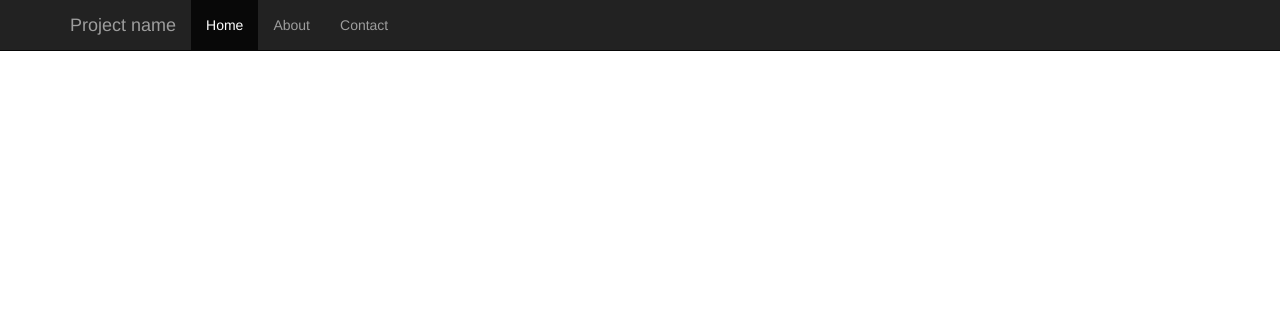
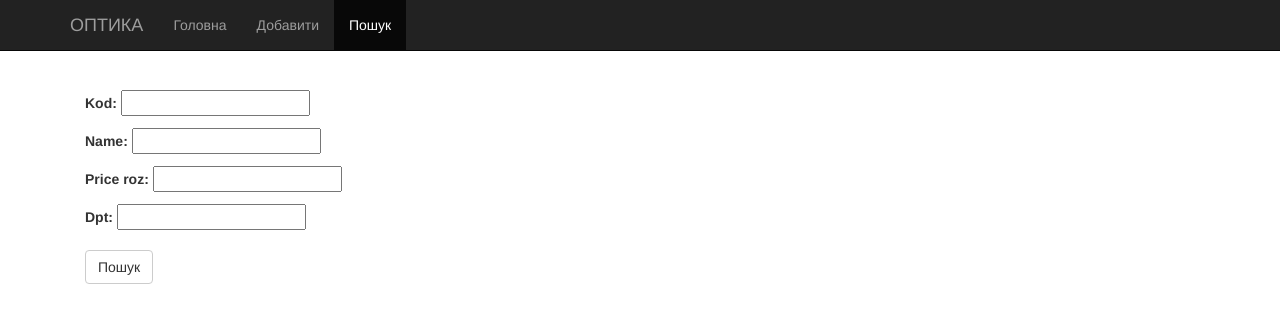
Before and after one commit to nazarred/optick, a Django app: page /glasses/ in a window 1280 px wide. Shown: the top 323 px of the page. Run offline with Django 3.2, Linux system fonts and the light colour scheme; some libraries are stand-ins or nearby versions.

Commit message:
добавив кнопки меню, свторив сторінку пошуку

```diff
--- a/glasses/forms.py
+++ b/glasses/forms.py
@@ -6,3 +6,10 @@ class GlassesModelForm(forms.ModelForm):
     class Meta:
         model = DptGlasses
         exclude = []
+
+
+class SearchModelForm(forms.Form):
+    kod = forms.CharField(max_length=15, required=False)
+    name = forms.CharField(max_length=20, required=False)
+    price_roz = forms.IntegerField(required=False)
+    dpt = forms.FloatField(required=False)
--- a/glasses/templates/glasses/glass.html
+++ /dev/null
@@ -1,4 +0,0 @@
-{% extends 'base.html' %}
-
-
-{% block title %}Main page{% endblock title %}
--- /dev/null
+++ b/glasses/templates/glasses/search.html
@@ -0,0 +1,25 @@
+{% extends 'base.html' %}
+
+
+{% block title %}Пошук{% endblock title %}
+{% block active_search %}active{% endblock  %}
+
+{% block main_content %}
+
+  <form method="post">
+      {% csrf_token %}
+      {{ form.as_p }}
+      <input type="submit" class="btn btn-default navbar-btn" value="Пошук" />
+  </form>
+
+<!--
+    {% for field in form %}
+    <div>
+    <p>{{ field.label_tag }}</p>
+        <p>{{ field }}</p>
+        <p>{{ field.label }}</p><br>
+
+    </div>
+    {% endfor %}
+-->
+{% endblock main_content %}
--- a/glasses/urls.py
+++ b/glasses/urls.py
@@ -17,6 +17,6 @@ from django.conf.urls import url
 from . import views
 
 urlpatterns = [
-    url(r'^$', views.glasses_search, name='glasses_search'),
-    url(r'^add/', views.glasses_add, name='add_glass'),
+    url(r'^$', views.glasses_search, name='search'),
+    url(r'^add/', views.glasses_add, name='add'),
 ]
--- a/glasses/views.py
+++ b/glasses/views.py
@@ -1,12 +1,12 @@
 from django.shortcuts import render, redirect
 from django.urls import reverse_lazy
-from django.views.generic import CreateView
+from django.views.generic import CreateView, ListView
 from django import forms
 from .models import DptGlasses
 from django.views.generic.base import TemplateView
 from sale.models import SoldGlasses
 from django.contrib import messages
-from .forms import GlassesModelForm
+from .forms import GlassesModelForm, SearchModelForm
 
 import datetime
 
@@ -30,7 +30,8 @@ class HomePageView(TemplateView):
 
 
 def glasses_search(request):
-    return render(request, 'glasses/glass.html')
+    form = SearchModelForm()
+    return render(request, 'glasses/search.html', {'form':form})
 
 
 
@@ -50,6 +51,7 @@ class GlassesCreateView(CreateView):
         return response
 """
 
+
 def glasses_add(request):
     if request.method == 'POST':
         kod, dpt = request.POST['kod'], request.POST['dpt']
--- a/optick/urls.py
+++ b/optick/urls.py
@@ -20,5 +20,5 @@ from glasses import views
 urlpatterns = [
     url(r'^admin/', admin.site.urls),
     url(r'^$', views.HomePageView.as_view(), name='index'),
-    url(r'^glasses/', include('glasses.urls')),
+    url(r'^glasses/', include('glasses.urls', namespace='glasses')),
 ]
--- a/templates/base.html
+++ b/templates/base.html
@@ -35,13 +35,13 @@
             <span class="icon-bar"></span>
             <span class="icon-bar"></span>
           </button>
-          <a class="navbar-brand" href="#">Project name</a>
+          <a class="navbar-brand" href="#">ОПТИКА</a>
         </div>
         <div class="collapse navbar-collapse">
           <ul class="nav navbar-nav">
-            <li class="active"><a href="#">Home</a></li>
-            <li><a href="#about">About</a></li>
-            <li><a href="#contact">Contact</a></li>
+            <li class="{% block active_main %}{% endblock %}"><a href="{% url 'index' %}">Головна</a></li>
+            <li class="{% block active_add %}{% endblock %}"><a href="{% url 'glasses:add' %}">Добавити</a></li>
+            <li class="{% block active_search %}{% endblock %}"><a href="{% url 'glasses:search' %}">Пошук</a></li>
           </ul>
         </div><!--/.nav-collapse -->
       </div>
--- a/templates/index.html
+++ b/templates/index.html
@@ -3,6 +3,7 @@
 
 
 {% block title %}Main page{% endblock title %}
+{% block active_main %}active{% endblock  %}
 
 {% block main_content %}
 
```
